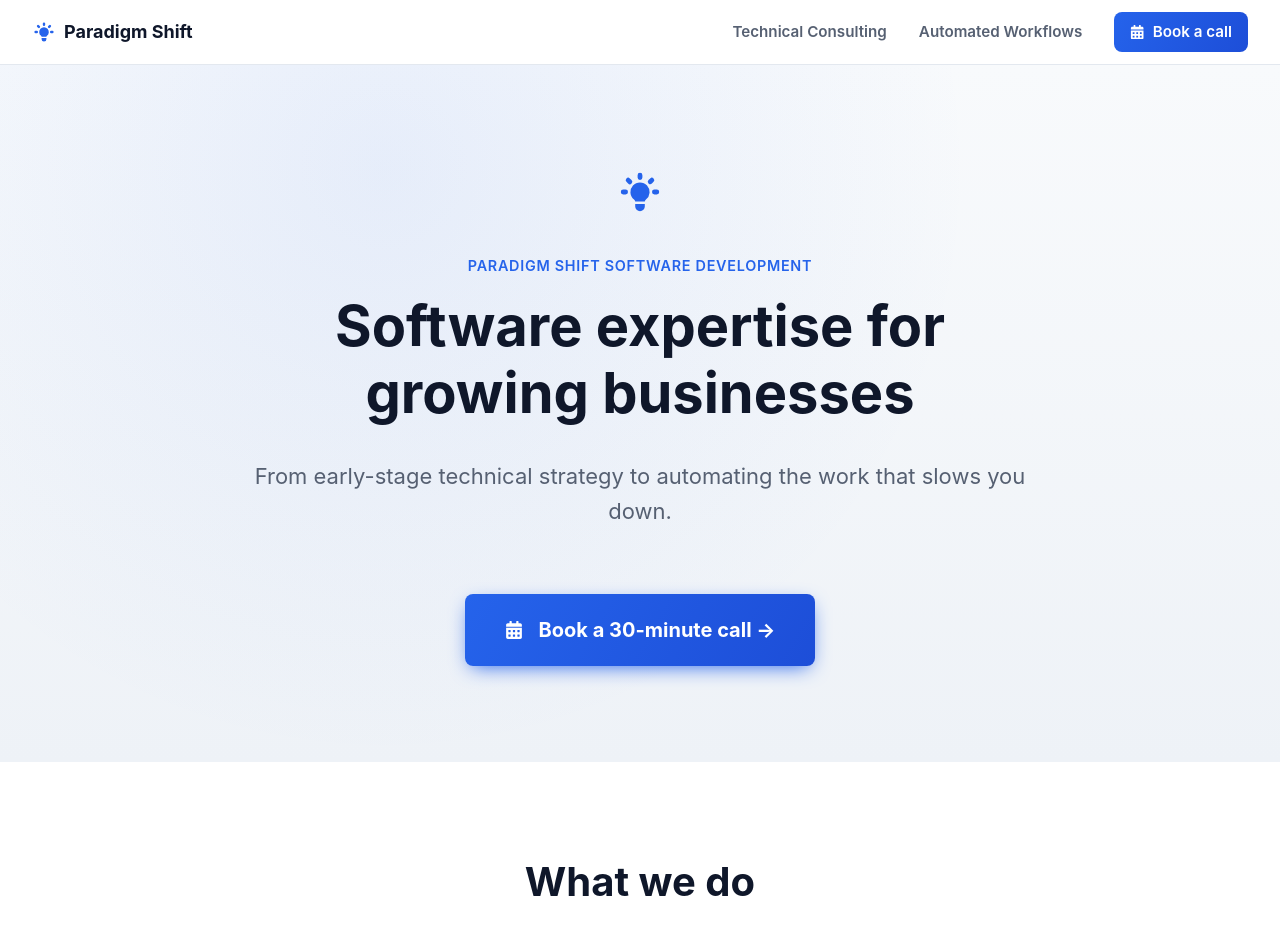
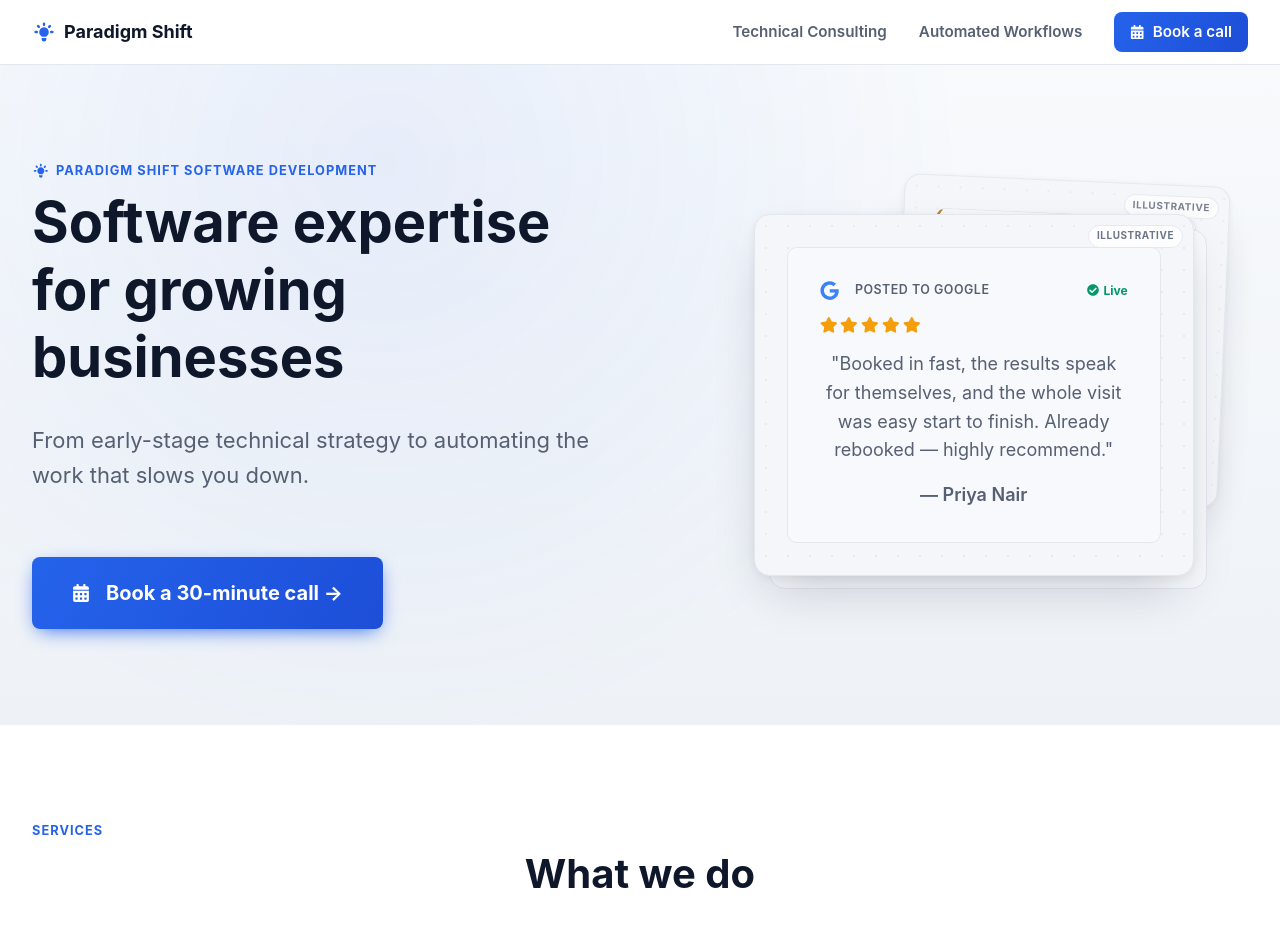
Before and after one commit to paradigmbrian/consulting, a React (Vite) app: page / in a window 1280 px wide. Shown: the top 952 px of the page. Built offline with nearby package versions, Linux system fonts and the light colour scheme.

Commit message:
feat: split hero + polished service cards on the landing page

```diff
--- a/src/components/LandingPage.css
+++ b/src/components/LandingPage.css
@@ -17,12 +17,13 @@
 }
 
 .landing-hero-brand {
-  color: var(--color-primary);
-  font-weight: 600;
-  text-transform: uppercase;
-  letter-spacing: 0.05em;
-  font-size: 0.9rem;
-  margin-bottom: var(--spacing-sm);
+  display: inline-flex;
+  align-items: center;
+  gap: 0.4rem;
+}
+
+.landing-hero-brand-icon {
+  font-size: 1.1rem;
 }
 
 .landing-hero-title {
@@ -81,17 +82,18 @@
 
 .landing-service-card {
   display: block;
-  padding: var(--spacing-md);
+  padding: var(--spacing-lg) var(--spacing-md);
   border: 1px solid var(--color-border);
   border-radius: 0.75rem;
-  background: var(--color-bg-light);
+  background: var(--color-bg);
+  box-shadow: var(--shadow-sm);
   transition: all 0.2s ease;
 }
 
 .landing-service-card:hover {
   border-color: var(--color-primary);
   transform: translateY(-4px);
-  box-shadow: var(--shadow-sm);
+  box-shadow: var(--shadow-md);
 }
 
 .landing-service-card-title {
--- a/src/components/LandingPage.tsx
+++ b/src/components/LandingPage.tsx
@@ -2,7 +2,9 @@ import { Link } from "react-router-dom";
 import { HiLightBulb } from "react-icons/hi";
 import { FaCalendarAlt } from "react-icons/fa";
 import { publishedServices, servicePath } from "../data/services";
+import HeroMontage from "../showcases/HeroMontage";
 import CTA from "./CTA";
+import "./shared-sections.css";
 import "./LandingPage.css";
 
 const LandingPage = () => {
@@ -10,23 +12,20 @@ const LandingPage = () => {
     <>
       <section className="landing-hero">
         <div className="container">
-          <div className="landing-hero-content">
-            <div className="landing-hero-icon">
-              <HiLightBulb />
-            </div>
-            <p className="landing-hero-brand">
+          <div className="wf-hero-split">
+            <div className="wf-hero-copy">
+              <p className="wf-eyebrow landing-hero-brand">
+                <HiLightBulb className="landing-hero-brand-icon" />
                 Paradigm Shift Software Development
               </p>
               <h1 className="landing-hero-title">
-              Software expertise for
-              <br />
-              growing businesses
+                Software expertise for growing businesses
               </h1>
               <p className="landing-hero-subtitle">
                 From early-stage technical strategy to automating the work that
                 slows you down.
               </p>
-            <div className="landing-hero-cta">
+              <div className="wf-hero-actions">
                 <a
                   href="https://calendly.com/brian-paradigmshiftdev/30min"
                   className="landing-hero-btn"
@@ -38,11 +37,16 @@ const LandingPage = () => {
                 </a>
               </div>
             </div>
+            <div className="wf-hero-visual">
+              <HeroMontage />
+            </div>
+          </div>
         </div>
       </section>
 
       <section className="landing-services">
         <div className="container">
+          <p className="wf-eyebrow">Services</p>
           <h2 className="section-title">What we do</h2>
           <div className="landing-services-grid">
             {publishedServices.map((service) => (
```
Lines whose indentation alone changed are shown as unchanged.
